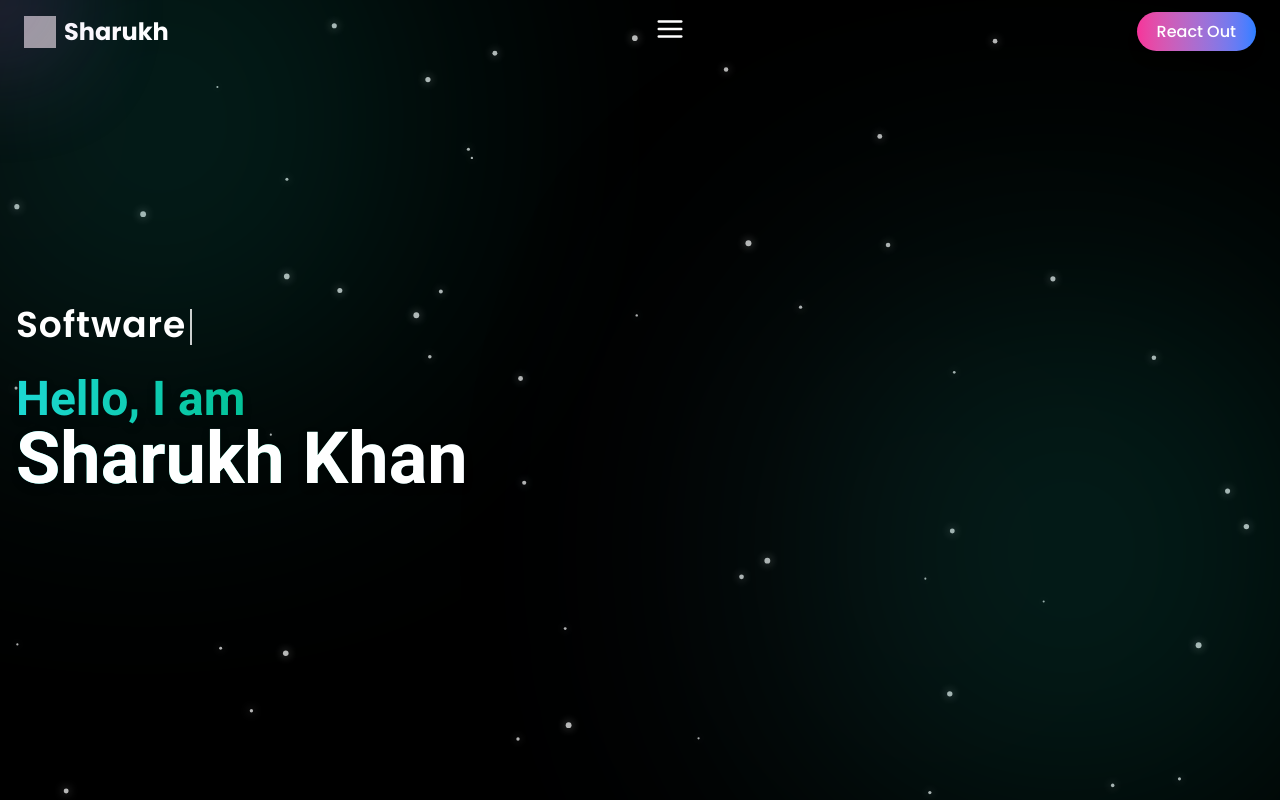
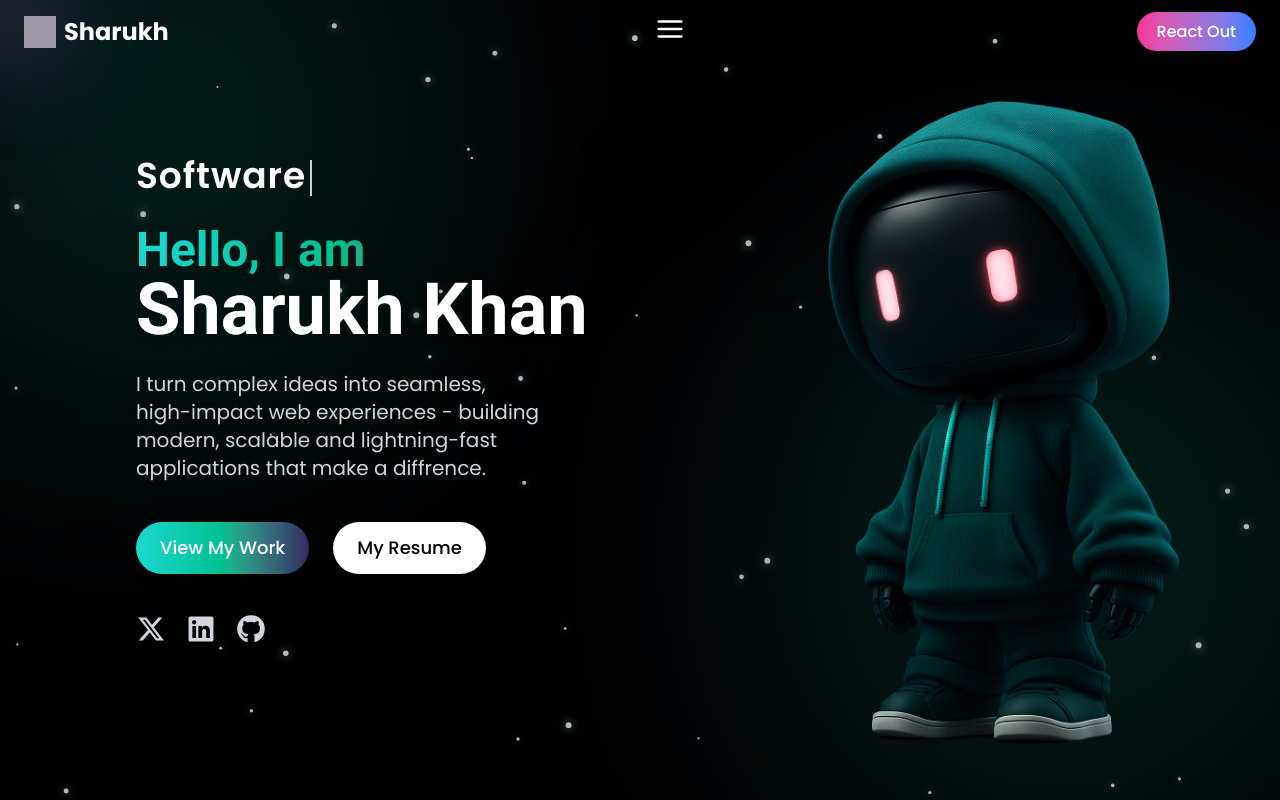
Before and after one commit to Sharukhkhan561/portfolio, a React (Vite) app: page / in a window 1280 px wide. Shown: the top 800 px of the page. Built offline with nearby package versions, Linux system fonts and the light colour scheme; grey boxes are pictures that could not be loaded.

Commit message:
home section completed.

```diff
--- a/src/sections/Home.jsx
+++ b/src/sections/Home.jsx
@@ -1,77 +1,166 @@
-import React, { useEffect, useMemo } from 'react'
-import ParticlesBackground from '../components/ParticlesBackground'
-import {motion} from 'framer-motion'
-import { useState } from 'react'
+import React, { useEffect, useMemo } from "react";
+import ParticlesBackground from "../components/ParticlesBackground";
+import { motion } from "framer-motion";
+import { useState } from "react";
+import {FaGithub, FaLinkedin, FaXTwitter } from 'react-icons/fa6'
+import avator from '../assets/avator.png'
 
+
+const socials = [
+  {Icon: FaXTwitter  , label: 'X', href : 'https://twitter.com/yourprofile'},
+  {Icon: FaLinkedin , label: 'LinkedIn', href : 'https://www.linkedin.com/in/sharukh-khan-7106a2197/'},
+  {Icon: FaGithub , label: 'Github' , href : 'https://github.com/Sharukhkhan561'}
+]
+
+const glowVariants = {
+  initial : {scale:1, y:0, filter : 'drop-shadow(0 0 0 rgba(0,0,0,0))'},
+  hover : {
+    scale : 1.2 , y : -3,
+    filter : 'drop-shadow(0 0 8px rgba(13, 88, 204, 0.9)) drop-shadow(0 0 18px rgba(16,185,129,0.8))',
+    transition : {type : 'spring', stiffness : 300, damping : 15}
+  },
+  tap : {scale : 0.95 , y: 0, transition : {duration : 0.08}}
+}
 const Home = () => {
-  const roles= useMemo(()=>["Frontend Developer", "Software Developer"],[])
-  const [index, setIndex]= useState(0);
-  const [subIndex, setSubIndex]= useState(0);
-  const [deleting, setDeleting]= useState(false);
+  const roles = useMemo(() => ["Frontend Developer", "Software Developer"], []);
+  const [index, setIndex] = useState(0);
+  const [subIndex, setSubIndex] = useState(0);
+  const [deleting, setDeleting] = useState(false);
 
-  useEffect(()=>{
-const current =roles[index];
-const timeout = setTimeout(()=>{
-  if(!deleting && subIndex < current.length) setSubIndex( v => v+1);
-  else if(!deleting && subIndex === current.length) setTimeout(()=> setDeleting(true),1500);
-  else if(deleting && subIndex > 0) setSubIndex(v => v - 1);
-  else if(deleting && subIndex === 0) {setDeleting(false); setIndex(p => (p + 1) % roles.length)}
-} , deleting ? 40 : 60)
+  useEffect(() => {
+    const current = roles[index];
+    const timeout = setTimeout(
+      () => {
+        if (!deleting && subIndex < current.length) setSubIndex((v) => v + 1);
+        else if (!deleting && subIndex === current.length)
+          setTimeout(() => setDeleting(true), 1500);
+        else if (deleting && subIndex > 0) setSubIndex((v) => v - 1);
+        else if (deleting && subIndex === 0) {
+          setDeleting(false);
+          setIndex((p) => (p + 1) % roles.length);
+        }
+      },
+      deleting ? 40 : 60
+    );
     return () => clearTimeout(timeout);
-  },[subIndex, index, deleting, roles])
+  }, [subIndex, index, deleting, roles]);
   return (
-    <section id='home' className='w-full h-screen relative bg-black overflow-hidden'>
-    <ParticlesBackground/>
-    <div className='absolute inset-0'>
-      <div className='absolute -top-32  -left-32
+    <section
+      id="home"
+      className="w-full h-screen relative bg-black overflow-hidden"
+    >
+      <ParticlesBackground />
+      <div className="absolute inset-0">
+        <div
+          className="absolute -top-32  -left-32
       w-[70vw] sm:w-[z-500vw] md:w-[40vw]
       h-[7-vw] sm:h-[50vw] md:h-[40vw]
       max-w-[500px] max-h-[500px] rounded-full bg-gradient-to-r from-[#302b63] via-[#00bf8f] to-[#1cd8d2]
-      opacity-30 sm:opacity-20 md:opacity-10 blur-[100px] sm:blur-[130px] md:blur-[150px] animate-pulse'>
-
-      </div>
-      <div className='absolute bottom-0  right-0
+      opacity-30 sm:opacity-20 md:opacity-10 blur-[100px] sm:blur-[130px] md:blur-[150px] animate-pulse"
+        ></div>
+        <div
+          className="absolute bottom-0  right-0
       w-[70vw] sm:w-[z-500vw] md:w-[40vw]
       h-[7-vw] sm:h-[50vw] md:h-[40vw]
       max-w-[500px] max-h-[500px] rounded-full bg-gradient-to-r from-[#302b63] via-[#00bf8f] to-[#1cd8d2]
-      opacity-30 sm:opacity-20 md:opacity-10 blur-[100px] sm:blur-[130px] md:blur-[150px] animate-pulse delay-500'>
+      opacity-30 sm:opacity-20 md:opacity-10 blur-[100px] sm:blur-[130px] md:blur-[150px] animate-pulse delay-500"
+        ></div>
+      </div>
+      <div className="relative z-10 h-full w-full max-w-7xl mx-auto px-4 grid grid-cols-1 lg:grid-cols-2">
+        <div className="flex flex-col justify-center h-full text-center lg:text-left relative pl-15 sm:pl-18 md:pl-25 lg:pl-30">
+          <div className="w-full lg:pr-24 mx-auto max-w-[48rem]">
+            <motion.div
+              className="mb-3 text-xl sm:text-2xl md:text-3xl lg:text-4xl font-semibold text-white tracking-wide min-h-[1.6em]"
+              initial={{ opacity: 0, y: 12 }}
+              animate={{ opacity: 1, y: 0 }}
+              transition={{ duration: 0.6 }}
+            >
+              <span>{roles[index].substring(0, subIndex)}</span>
+              <span
+                className="inline-block w-[2px] ml-1 bg-white animate-pulse align-middle"
+                style={{ height: "1em" }}
+              ></span>
+            </motion.div>
+            <motion.h1
+              className="text-2xl sm:text-3xl md:text-4xl lg:text-5xl font-bold text-transparent bg-clip-text
+           bg-gradient-to-r from-[#1cd8d2] via-[#00bf8f] to-[#302b63] drop-shadow-lg"
+              initial={{ opacity: 0, y: 40 }}
+              animate={{ opacity: 1, y: 0 }}
+              transition={{ duration: 1 }}
+            >
+              Hello, I am
+              <br />
+              <span className="text-white font-bold text-4xl sm:text-5xl md:text-6xl lg:text-7xl lg:whitespace-nowrap">
+                Sharukh Khan
+              </span>
+            </motion.h1>
+            <motion.p
+              className="mt-6 text-base sm:text-lg md:text-xl text-gray-300 max-w-2xl mx-auto lg:mx-0"
+              initial={{ opacity: 0, y: 20 }}
+              animate={{ opacity: 1, y: 0 }}
+              transition={{ delay: 0.4, duration: 0.8 }}
+            >
+              I turn complex ideas into seamless, high-impact web experiences -
+              building modern, scalable and lightning-fast applications that
+              make a diffrence.
+            </motion.p>
+            <motion.div
+              className="mt-10 flex flex-wrap items-center justify-center lg:justify-start gap-6"
+              initial={{ opacity: 0 }}
+              animate={{ opacity: 1 }}
+              transition={{ delay: 0.8, duration: 0.8 }}
+            >
+              <a
+                className="px-6 py-3 rounded-full font-medium text-lg text-white bg-gradient-to-r from-[#1cd8d2] via-[#00bf8f]
+            to-[#302b63] shadow-lg hover:scale-105 transition-all"
+                href=""
+              >
+                View My Work
+              </a>
+              <a
+                href="/Sharukh_resume_FD_4.1_yrs.pdf"
+                download
+                className="px-6 py-3 rounded-full text-lg font-medium text-black bg-white hover:bg-gray-200 shadow-lg hover:scale-105 transition-all"
+              >
+                My Resume
+              </a>
+            </motion.div>
+            <div className='mt-10 flex - gap-5 text-2xl md:text-3xl justify-center lg:justify-start'>
+            {
+              socials.map(({Icon, label, href})=>(
+                <motion.a href={href}
+                key ={label}
+                target= '_blank'
+                aria-label = {label}
+                rel= 'noopener noreferrer'
+                variants={glowVariants}
+                initial='initial'
+                whileHover='hover'
+                whileInView='tap'
+                className='text-gray-300'>
+                  <Icon/>
+                </motion.a>
+              ))
+            }
 
             </div>
           </div>
-    <div className='relative z-10 h-full w-full max-w-7xl mx-auto px-4 grid grid-cols-1 lg:grid-cols-2'>
-    <div className='flex flex-col justify-center h-full text-center lg:text-left relative'>
-       <div className='w-full lg:pr-24 mx-auto max-w-[48rem]'>
-           <motion.div className='mb-3 text-xl sm:text-2xl md:text-3xl lg:text-4xl font-semibold text-white tracking-wide min-h-[1.6em]'
-           initial={{opacity:0, y:12}}
-           animate={{opacity:1, y:0}}
-           transition={{duration:0.6}}>
-                <span>
-                  {roles[index].substring(0, subIndex)}
-                </span>
-                <span className='inline-block w-[2px] ml-1 bg-white animate-pulse align-middle'
-                style={{height: "1em"}}>
-
-                </span>
-           </motion.div>
-           <motion.h1 className='text-2xl sm:text-3xl md:text-4xl lg:text-5xl font-bold text-transparent bg-clip-text
-           bg-gradient-to-r from-[#1cd8d2] via-[#00bf8f] to-[#302b63] drop-shadow-lg'
-           initial={{opacity:0, y:40}}
-           animate={{opacity:1, y:0}}
-           transition={{duration:1}}
-           >
-           Hello, I am
-           <br/>
-           <span className='text-white font-bold text-4xl sm:text-5xl md:text-6xl lg:text-7xl'>
-            Sharukh Khan
-           </span>
-           </motion.h1>
         </div>
-
+        <div className='relative hidden lg:block'>
+            <motion.img src={avator} alt="Sharukh"
+            className='absolute top-1/2 -translate-y-1/2 object-contain select-none pointer-events-none'
+            style={{
+              right : '-30px',
+              width : 'min(45vw, 780px)',
+              maxHeight : '90vh'
+            }}
+            initial={{opacity:0, y:40, scale: 0.98}}
+            animate={{opacity: 1, y:0, scale:1}}
+            transition={{delay: 0.2 , duration: 0.8}} />
         </div>
-
       </div>
     </section>
-  )
-}
+  );
+};
 
-export default Home
+export default Home;
```
Also changed, not shown: 1 other file (tests, documents, lock files or other folders). Lines whose indentation alone changed are shown as unchanged.
